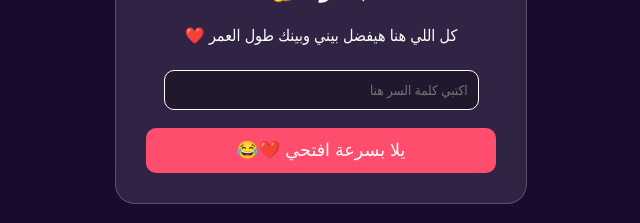
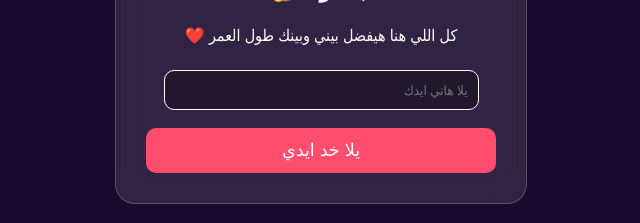
Before and after one commit to praivd6-wq/.HAYATY.-, a plain HTML site: page index.html in a window 1280 px wide. Shown: the part 411-634 px from the top of the page, without its empty margins (319-959 px from the left). Drawn offline with Linux system fonts and the light colour scheme.

Commit message:
Update index.html

```diff
--- a/index.html
+++ b/index.html
@@ -369,8 +369,9 @@
             <img src="https://i.ibb.co/YBbpdJfQ/image.jpg" class="profile-img" id="loginProfileImg" alt="Nadia">
             <h2 id="loginTitle">جاهزة 🤔</h2>
             <p id="loginSubtitle">كل اللي هنا هيفضل بيني وبينك طول العمر ❤️</p>
-            <input type="password" id="passInput" placeholder="اكتبي كلمة السر هنا">
-            <button class="btn-main" id="loginBtnText" onclick="checkPass()">يلا بسرعة افتحي ❤️😂</button>
+            <input type="password" id="passInput" placeholder="يلا هاتي ايدك ">
+            <button class="btn-main" id="loginBtnText" onclick="checkPass()">يلا خد ايدي
+        </button>
         </div>
     </div>
 
```
